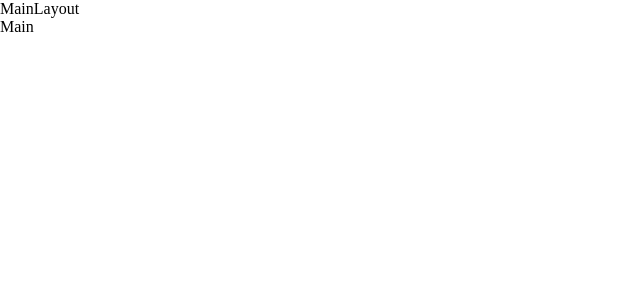
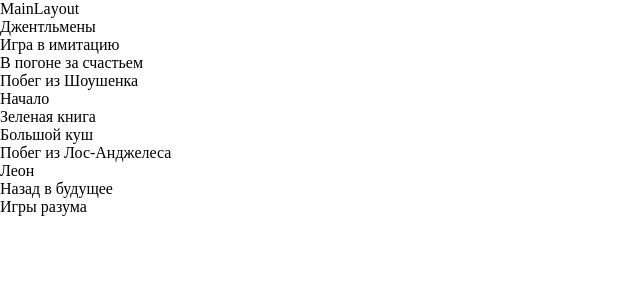
Before and after one commit to Arturio186/esoft-react-fourth, a React (Vite) app: page / in a window 1280 px wide. Shown: the top 300 px of the page, without its empty margins (0-640 px from the left). Built offline with nearby package versions, Linux system fonts and the light colour scheme.

Commit message:
Add store and filmsSlice

```diff
--- a/package.json
+++ b/package.json
@@ -10,8 +10,10 @@
     "preview": "vite preview"
   },
   "dependencies": {
+    "@reduxjs/toolkit": "^2.2.3",
     "react": "^18.2.0",
     "react-dom": "^18.2.0",
+    "react-redux": "^9.1.1",
     "react-router-dom": "^6.23.0"
   },
   "devDependencies": {
--- /dev/null
+++ b/src/interfaces/IActor.ts
@@ -0,0 +1,4 @@
+export default interface IActor {
+    name: string
+    birthday: string
+}
--- /dev/null
+++ b/src/interfaces/IFilm.ts
@@ -0,0 +1,11 @@
+import IActor from "./IActor"
+
+export default interface IFilm {
+    id: number
+    title: string
+    year: number
+    description: string
+    rating: number
+    actors: IActor[],
+    categories: string[]
+}
--- a/src/main.tsx
+++ b/src/main.tsx
@@ -1,11 +1,15 @@
 import React from 'react'
 import ReactDOM from 'react-dom/client'
-import App from './App.tsx'
+import { Provider } from 'react-redux'
 import './index.css'
+
 import AppRouter from '#routes/AppRouter.tsx'
+import store from '#store/store'
 
 ReactDOM.createRoot(document.getElementById('root')!).render(
   <React.StrictMode>
-    <AppRouter />
+    <Provider store={store}>
+      <AppRouter />
+    </Provider>
   </React.StrictMode>,
 )
--- a/src/pages/Main/Main.tsx
+++ b/src/pages/Main/Main.tsx
@@ -1,9 +1,22 @@
 import { FC } from 'react'
+import { useSelector } from 'react-redux'
+
+import { RootState } from '#store/store'
+
+import IFilm from '#interfaces/IFilm'
 
 const Main : FC = () => {
-  return (
-    <div>Main</div>
-  )
+    const films = useSelector<RootState, IFilm[]>(state => state.films)
+
+    return (
+        <>
+            {films.map(film =>
+                <div key={film.id}>
+                    {film.title}
+                </div>
+            )}
+        </>
+    )
 }
 
 export default Main
--- /dev/null
+++ b/src/store/films.ts
@@ -0,0 +1,134 @@
+export default [
+    {
+        id: 0,
+        title: 'Джентльмены',
+        year: 2019,
+        description: 'Наркобарон хочет уйти на покой, но криминальный мир не отпускает. Успешное возвращение Гая Ричи к корням.',
+        rating: 8.6,
+        actors: [
+            { name: 'Мэттью Макконахи', birthday: '04-11-1969' },
+            { name: 'Чарли Ханнэм', birthday: '10-04-1980' }
+        ],
+        categories: ['Криминал', 'Комедия', 'Боевик']
+    },
+    {
+        id: 1,
+        title: 'Игра в имитацию',
+        year: 2014,
+        description: 'История о жизни Алана Тьюринга, который разработал машину для взлома кода "Энигма" и помог сократить продолжительность Второй мировой войны.',
+        rating: 8.0,
+        actors: [
+            { name: 'Бенедикт Камбербэтч', birthday: '19-07-1976' },
+            { name: 'Кира Найтли', birthday: '26-03-1985' }
+        ],
+        categories: ['Биография', 'Драма', 'Триллер']
+    },
+    {
+        id: 2,
+        title: 'В погоне за счастьем',
+        year: 2006,
+        description: 'История об отце-одиночке, который стал биржевым брокером, чтобы обеспечить своему сыну лучшее будущее.',
+        rating: 8.0,
+        actors: [
+            { name: 'Уилл Смит', birthday: '25-09-1968' },
+            { name: 'Джейден Смит', birthday: '08-07-1998' }
+        ],
+        categories: ['Драма', 'Биография']
+    },
+    {
+        id: 3,
+        title: 'Побег из Шоушенка',
+        year: 1994,
+        description: 'История о дружбе двух заключенных в тюрьме Шоушенк, выстроивших план побега.',
+        rating: 9.3,
+        actors: [
+            { name: 'Тим Роббинс', birthday: '16-10-1958' },
+            { name: 'Морган Фриман', birthday: '01-06-1937' }
+        ],
+        categories: ['Драма', 'Криминал']
+    },
+    {
+        id: 4,
+        title: 'Начало',
+        year: 2010,
+        description: 'Команда воров специализируется на краже секретной информации, погружаясь в мечты своих целей.',
+        rating: 8.8,
+        actors: [
+            { name: 'Леонардо ДиКаприо', birthday: '11-11-1974' },
+            { name: 'Джозеф Гордон-Левитт', birthday: '17-02-1981' }
+        ],
+        categories: ['Фантастика', 'Боевик', 'Триллер']
+    },
+    {
+        id: 5,
+        title: 'Зеленая книга',
+        year: 2018,
+        description: 'История о необычной дружбе между выдающимся пианистом и его водителем во время концертного тура в южных штатах США в 1960-х годах.',
+        rating: 8.2,
+        actors: [
+            { name: 'Вигго Мортенсен', birthday: '20-10-1958' },
+            { name: 'Махершала Али', birthday: '16-02-1974' }
+        ],
+        categories: ['Драма', 'Комедия', 'Биография']
+    },
+    {
+        id: 6,
+        title: 'Большой куш',
+        year: 2000,
+        description: 'История о четверых друзьях, которые решают устроить ограбление настоящего большого размера в Лондоне.',
+        rating: 8.2,
+        actors: [
+            { name: 'Джейсон Стэйтем', birthday: '26-07-1967' },
+            { name: 'Брэд Питт', birthday: '18-12-1963' }
+        ],
+        categories: ['Криминал', 'Комедия']
+    },
+    {
+        id: 7,
+        title: 'Побег из Лос-Анджелеса',
+        year: 1996,
+        description: 'Герой-беглец борется за выживание в постапокалиптическом Лос-Анджелесе, где правит насилие и хаос.',
+        rating: 7.2,
+        actors: [
+            { name: 'Курт Рассел', birthday: '17-03-1951' },
+            { name: 'Стейси Кич', birthday: '04-04-1968' }
+        ],
+        categories: ['Боевик', 'Фантастика']
+    },
+    {
+        id: 8,
+        title: 'Леон',
+        year: 1994,
+        description: 'История о профессиональном наемном убийце, который завязывает необычную дружбу с девочкой-соседкой.',
+        rating: 8.5,
+        actors: [
+            { name: 'Жан Рено', birthday: '30-07-1948' },
+            { name: 'Натали Портман', birthday: '09-06-1981' }
+        ],
+        categories: ['Боевик', 'Драма', 'Криминал']
+    },
+    {
+        id: 9,
+        title: 'Назад в будущее',
+        year: 1985,
+        description: 'Молодой изобретатель случайно попадает в прошлое на своем дельтаплане времени и сталкивается с молодыми версиями своих родителей.',
+        rating: 8.5,
+        actors: [
+            { name: 'Майкл Дж. Фокс', birthday: '09-06-1961' },
+            { name: 'Кристофер Ллойд', birthday: '22-10-1938' }
+        ],
+        categories: ['Комедия', 'Приключения', 'Научная фантастика']
+    },
+    {
+        id: 10,
+        title: 'Игры разума',
+        year: 2001,
+        description: 'История о математическом гении, страдающем от шизофрении, и его борьбе с личными демонами.',
+        rating: 8.2,
+        actors: [
+            { name: 'Рассел Кроу', birthday: '07-04-1964' },
+            { name: 'Эд Харрис', birthday: '28-11-1950' }
+        ],
+        categories: ['Драма', 'Биография']
+    },
+];
--- /dev/null
+++ b/src/store/filmsSlice.ts
@@ -0,0 +1,20 @@
+import { createSlice } from "@reduxjs/toolkit";
+import films from "./films";
+
+import IFilm from "#interfaces/IFilm";
+
+const initialState: IFilm[] = films
+
+const counterSlice = createSlice({
+    name: 'films',
+    initialState,
+    reducers: {
+
+    }
+})
+
+export const {
+
+} = counterSlice.actions
+
+export default counterSlice.reducer
--- /dev/null
+++ b/src/store/store.ts
@@ -0,0 +1,13 @@
+import { configureStore } from "@reduxjs/toolkit";
+import filmsSlice from "./filmsSlice";
+
+const store = configureStore({
+    reducer: {
+        films: filmsSlice
+    }
+})
+
+export default store
+
+export type RootState = ReturnType<typeof store.getState>
+export type AppDispatch = typeof store.dispatch
--- a/tsconfig.json
+++ b/tsconfig.json
@@ -7,6 +7,7 @@
       "#layouts/*": ["layouts/*"],
       "#pages/*": ["pages/*"],
       "#routes/*": ["routes/*"],
+      "#store/*": ["store/*"],
     },
     "target": "ES2020",
     "useDefineForClassFields": true,
--- a/vite.config.ts
+++ b/vite.config.ts
@@ -10,7 +10,8 @@ export default defineConfig({
       '#interfaces': '/src/interfaces',
       '#layouts': '/src/layouts',
       '#pages': '/src/pages',
-      '#routes': '/src/routes'
+      '#routes': '/src/routes',
+      '#store': '/src/store',
     }
   }
 })
```
Also changed, not shown: 1 other file (tests, documents, lock files or other folders).
